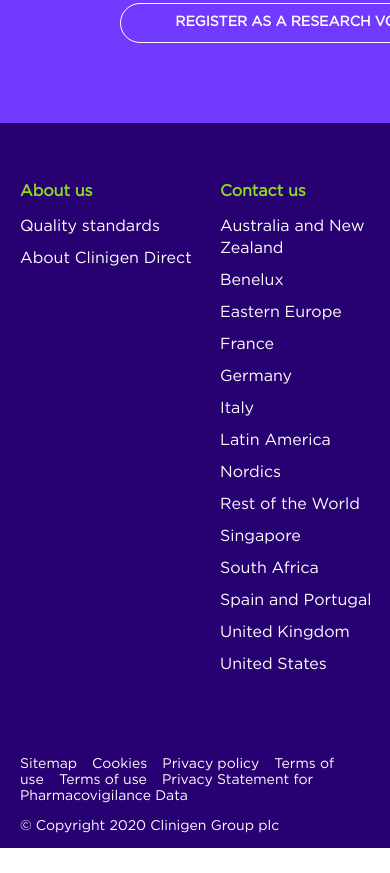
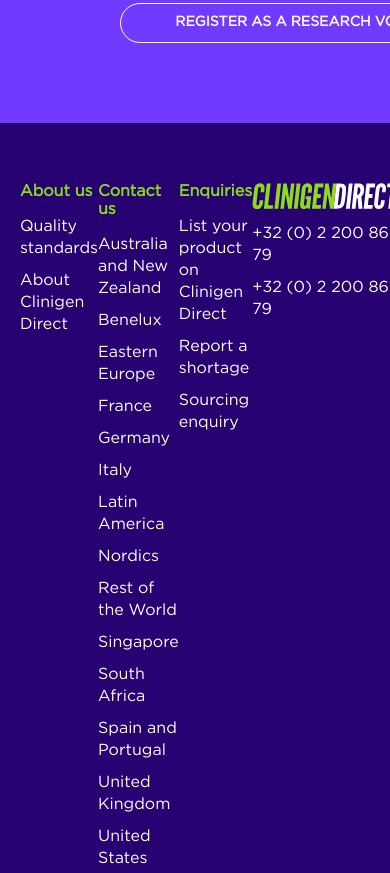
Before and after one commit to ThibertChristophe/ClinigenGroup-Clone, a website: page src/index.html in a window 390 px wide. Shown: the part 6498-7371 px from the top of the page. Before the commit the page ends 7346 px from the top, so only its background shows below. Drawn offline with Linux system fonts and the light colour scheme.

Commit message:
responsive footer width 990px
mise en responsive du footer en max-width 990px
Reste à faire en dessous de +-750px

```diff
--- a/styles/_index.scss
+++ b/styles/_index.scss
@@ -482,23 +482,26 @@
     line-height: 18px;
     font-size: 16px;
   }
+  img{
+    margin-top: 15px;
+  }
   a {
     color: white;
   }
   background-color: $bleuFonce;
-  height: 725px;
+  min-height: 725px;
   .footer_container {
-    max-width: 1100px;
+    max-width: 960px;
     margin: 0 auto;
     padding-top: 25px;
+    min-height: 725px;
     .footer_container_liste {
       display: flex;
       justify-content: space-between;
-      width: 90%;
       margin-bottom: 70px;
       li {
         margin: 10px 0;
-        width: 200px;
+        max-width: 200px;
         line-height: 22px;
         font-size: 16px;
         color: white;
@@ -506,6 +509,20 @@
       a:hover {
         text-decoration: underline;
       }
+      .footer_container_card{
+        @media all and (max-width: 990px) {
+          &:not(:nth-last-child(1)){
+          width: 100px;
+        }
+          img{
+            max-width: 150px;
+          }
+        }
+      }
+
+    }
+    @media all and (max-width: 990px) {
+      max-width:600px;
     }
     .footer_liens {
       margin-bottom: 10px;
```
Also changed, not shown: styles/style.css, 1 other file.
